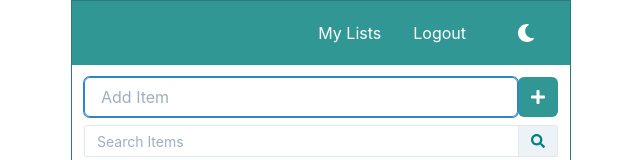
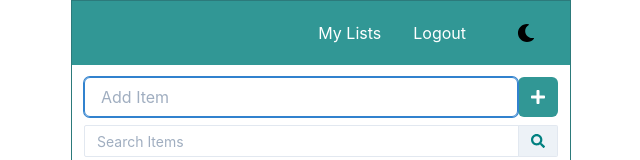
Before and after one commit to PrinceCorwin/iList, a React (Create React App) app: page / in a window 1280 px wide. Shown: the top 160 px of the page, without its empty margins (319-959 px from the left). Built offline with nearby package versions, Linux system fonts and the light colour scheme; no server answers; the database is empty; sample sign-in values are in the browser's storage.

Commit message:
Changed ColorModeSwitcher icon

```diff
--- a/src/components/layout/ColorModeSwitcher.js
+++ b/src/components/layout/ColorModeSwitcher.js
@@ -5,6 +5,7 @@ import { FaMoon, FaSun } from 'react-icons/fa';
 export const ColorModeSwitcher = props => {
   // const [currentColorMode, setCurrentColorMode] = useState('light');
   const { colorMode, toggleColorMode } = useColorMode();
+  const bg = colorMode === 'dark' ? 'orange.200' : 'orange';
   const text = useColorModeValue('dark', 'light');
   const SwitchIcon = useColorModeValue(FaMoon, FaSun);
 
@@ -13,8 +14,14 @@ export const ColorModeSwitcher = props => {
       size="md"
       fontSize="lg"
       aria-label={`Switch to ${text} mode`}
+      _hover={{
+        background: bg,
+
+        // background: 'orange',
+        // color: 'black',
+      }}
       variant="ghost"
-      color="current"
+      color="black"
       marginLeft="2"
       onClick={toggleColorMode}
       icon={<SwitchIcon />}
```
Also changed, not shown: src/components/iList/index2.js (renamed from src/components/iList/index.js).
